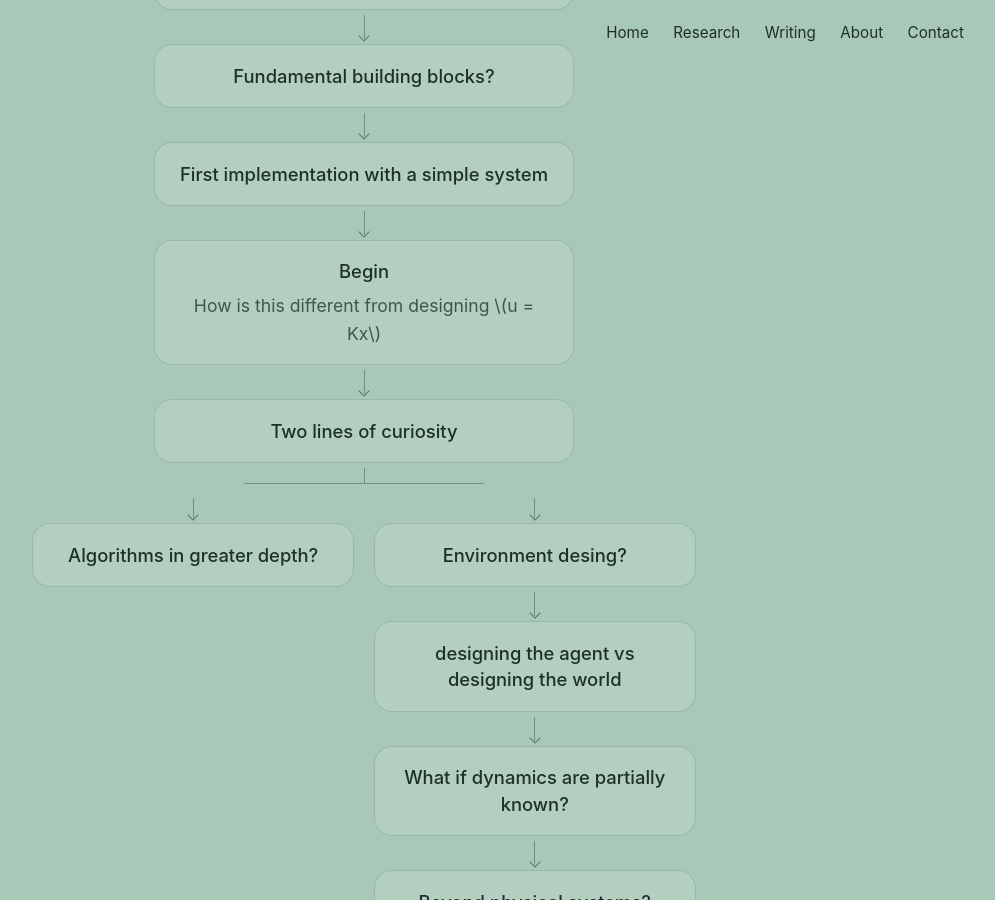
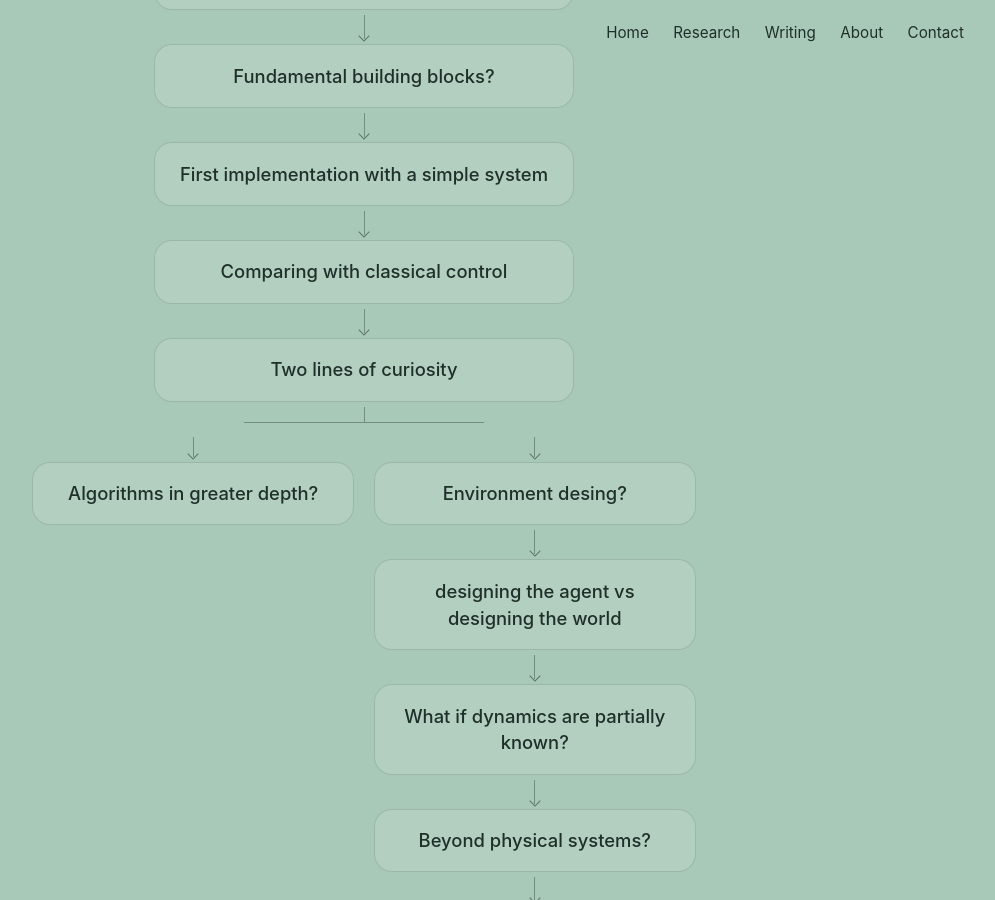
Before and after one commit to SepidehFouladzadeh/SepidehFouladzadeh.github.io, a Jekyll site: the page built from _posts/2026-07-15-RL-Control.md, in a window 1280 px wide and 900 px high, scrolled down 750 px. Shown: the whole window, without its empty margins (276-1271 px from the left). Built offline with Jekyll 4.4.1, drawn with Linux system fonts in a browser that asks for light colours.

Commit message:
research exploration md upgrade

```diff
--- a/_posts/2026-07-15-RL-Control.md
+++ b/_posts/2026-07-15-RL-Control.md
@@ -78,22 +78,16 @@
 
   <div class="thought-step">
     <button class="flow-node thought-trigger" type="button">
-      <h3>Begin </h3>
-      <p>How is this different from designing \(u = Kx\)<br>
-    </p>
+      <h3>Comparing with classical control</h3>
     </button>
 
     <div class="thought-cloud">
       <h3>Understanding the learned policy</h3>
 
-      <p>
-      Comparing with classical control
-      </p>
-
       <div class="thought-evidence">
         - How is this different from designing \(u = Kx\)<br>
-        - How do their performance differ with each? <br>
-        - Can the learned policy be represented as \(u = Kx\)? Controller identification? <br>
+        - How do their performances compare? <br>
+        - Can the learned policy be approximated by a linear controller \(u = Kx\)?
       </div>
 
     </div>
```
